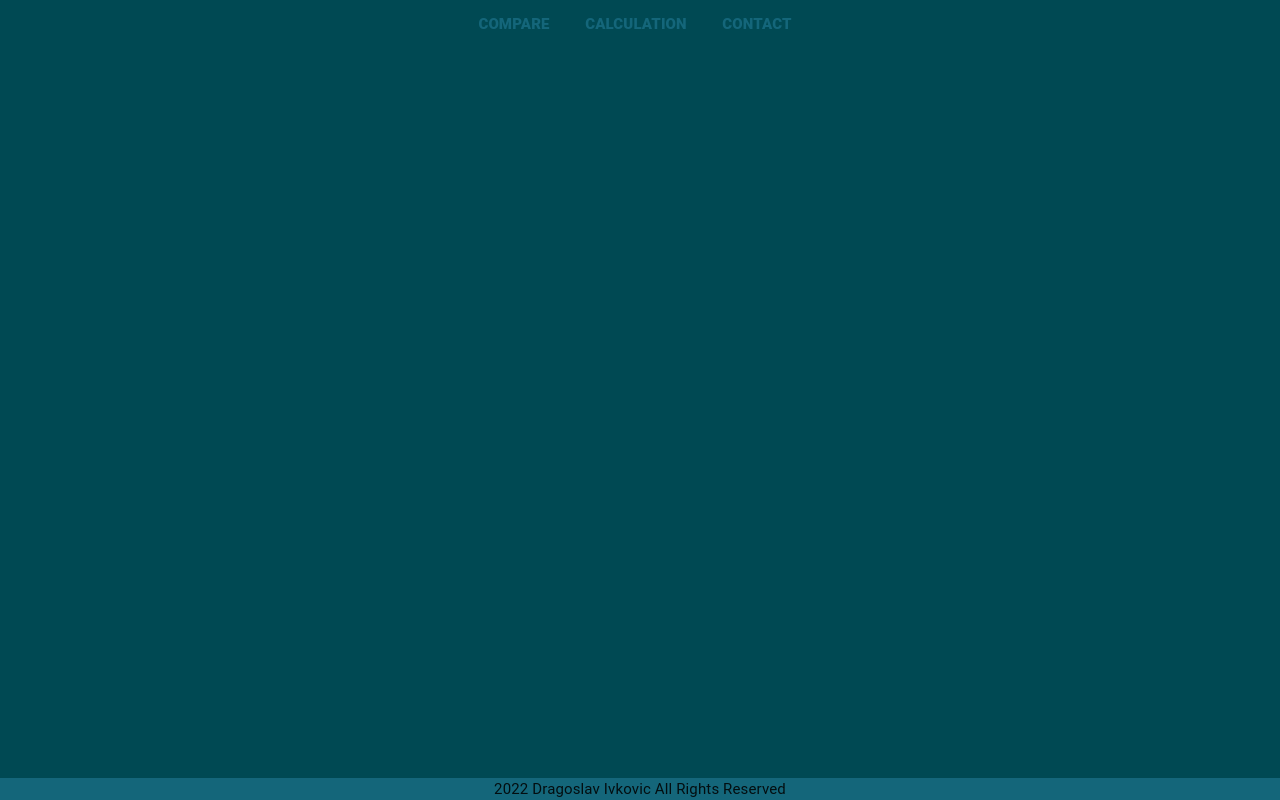
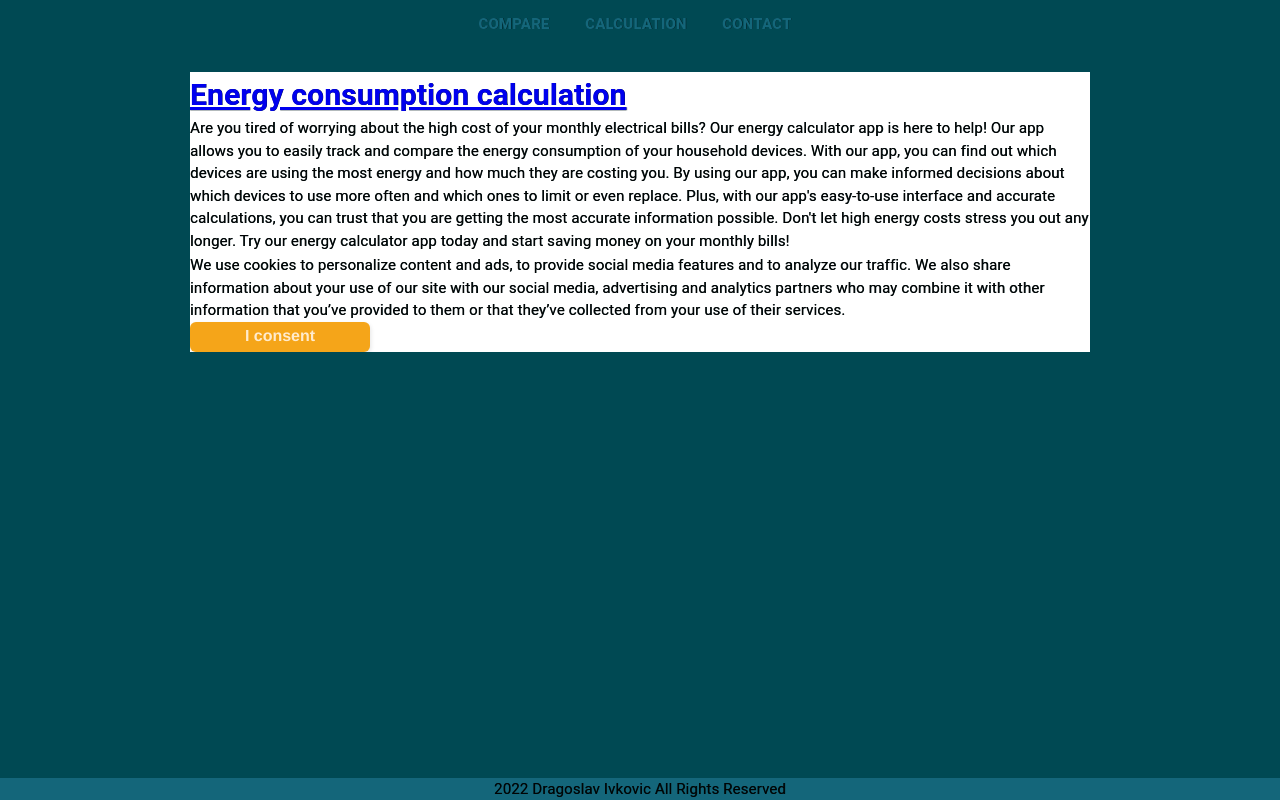
Before and after one commit to dragoslavIvkovic/energy-saving, a Next.js app: page / in a window 1280 px wide. Built offline with nearby package versions, Linux system fonts and the light colour scheme.

Commit message:
fix: styling

```diff
--- /dev/null
+++ b/components/GDPRConsent/GDPRConsent.js
@@ -0,0 +1,29 @@
+import React, { useState } from "react";
+
+const GDPRConsent = () => {
+  const [isConsentGiven, setIsConsentGiven] = useState(false);
+
+  const handleConsent = () => {
+    setIsConsentGiven(true);
+  };
+
+  if (!isConsentGiven) {
+    return (
+      <div>
+        <p>
+          We use cookies to personalize content and ads, to provide social media
+          features and to analyze our traffic. We also share information about
+          your use of our site with our social media, advertising and analytics
+          partners who may combine it with other information that you’ve
+          provided to them or that they’ve collected from your use of their
+          services.
+        </p>
+        <button onClick={handleConsent}>I consent</button>
+      </div>
+    );
+  } else {
+    return null;
+  }
+};
+
+export default GDPRConsent;
--- a/pages/Calc/TableData.jsx
+++ b/pages/Calc/TableData.jsx
@@ -1,7 +1,5 @@
 import React  from "react";
-
 import * as XLSX from "xlsx";
-
 import { useSelector, useDispatch } from "react-redux";
 import { removeList } from "../../store/slice/calcSlice";
 import { MdDelete } from "react-icons/md";
--- a/pages/Calc/index.jsx
+++ b/pages/Calc/index.jsx
@@ -4,7 +4,6 @@ import { v4 as uuidv4 } from "uuid";
 import { addList } from "../../store/slice/calcSlice";
 import TableData from "./TableData";
 import styles from "../../styles/Elements.module.css";
-import { MdDoubleArrow } from "react-icons/md";
 import ArrowIcon from "../../components/ArrowIcon";
 
 export default function Index() {
--- a/pages/compare/index.jsx
+++ b/pages/compare/index.jsx
@@ -4,12 +4,10 @@ import { v4 as uuidv4 } from "uuid";
 import { addListCompare } from "../../store/slice/compareSlice";
 import Chart from "./Chart";
 import styles from "../../styles/Elements.module.css";
-import { MdDoubleArrow } from "react-icons/md";
 import ArrowIcon from "../../components/ArrowIcon";
 
 export default function Compare() {
-  const [hourValue, setHoursValue] = useState();
-  const [daysPerMonthValue, setDaysPerMonthValue] = useState();
+
   const dispatch = useDispatch();
   const devicePriceRef = useRef(null);
   const energyPriceRef = useRef(null);
--- a/pages/index.js
+++ b/pages/index.js
@@ -1,76 +1,43 @@
-
-import { useRouter } from "next/router";
 import Head from "next/head";
-import Calc from './Calc/index.jsx'
-
 import styles from "../styles/Elements.module.css";
-
+import GDPRConsent from "../components/GDPRConsent/GDPRConsent.js";
 
 const Home = () => {
-
   return (
     <div className={styles.container}>
       <Head>
-        <title>Create Next App</title>
-        <meta name="description" content="Generated by create next app" />
+        <title>Energy consumption calculation</title>
+        <meta name="description" content="Energy consumption calculation" />
         <link rel="icon" href="/favicon.ico" />
       </Head>
       {/* <Calculation/> */}
 
       <main className={styles.main}>
-
-        {/* <h1 className={styles.title}>
-          Welcome to <a href="https://nextjs.org">Next.js!</a>
+        <h1 className={styles.title}>
+          <a className={styles.link} href="https://nextjs.org">
+            Energy consumption calculation
+          </a>
         </h1>
 
         <p className={styles.description}>
-          Get started by editing{' '}
-          <code className={styles.code}>pages/index.tsx</code>
+          Are you tired of worrying about the high cost of your monthly
+          electrical bills? Our energy calculator app is here to help! Our app
+          allows you to easily track and compare the energy consumption of your
+          household devices. With our app, you can find out which devices are
+          using the most energy and how much they are costing you. By using our
+          app, you can make informed decisions about which devices to use more
+          often and which ones to limit or even replace. Plus, with our app's
+          easy-to-use interface and accurate calculations, you can trust that
+          you are getting the most accurate information possible. Don't let high
+          energy costs stress you out any longer. Try our energy calculator app
+          today and start saving money on your monthly bills!
+          <code className={styles.code}></code>
         </p>
 
         <div className={styles.grid}>
-          <a href="https://nextjs.org/docs" className={styles.card}>
-            <h2>Documentation &rarr;</h2>
-            <p>Find in-depth information about Next.js features and API.</p>
-          </a>
-
-          <a href="https://nextjs.org/learn" className={styles.card}>
-            <h2>Learn &rarr;</h2>
-            <p>Learn about Next.js in an interactive course with quizzes!</p>
-          </a>
-
-          <a
-            href="https://github.com/vercel/next.js/tree/canary/examples"
-            className={styles.card}
-          >
-            <h2>Examples &rarr;</h2>
-            <p>Discover and deploy boilerplate example Next.js projects.</p>
-          </a>
-
-          <a
-            href="https://vercel.com/new?utm_source=create-next-app&utm_medium=default-template&utm_campaign=create-next-app"
-            className={styles.card}
-          >
-            <h2>Deploy &rarr;</h2>
-            <p>
-              Instantly deploy your Next.js site to a public URL with Vercel.
-            </p>
-          </a>
-        </div> */}
+          <GDPRConsent />
+        </div>
       </main>
-
-      {/* <footer className={styles.footer}>
-        <a
-          href="https://vercel.com?utm_source=create-next-app&utm_medium=default-template&utm_campaign=create-next-app"
-          target="_blank"
-          rel="noopener noreferrer"
-        >
-          Powered by{' '}
-          <span className={styles.logo}>
-            <Image src="/vercel.svg" alt="Vercel Logo" width={72} height={16} />
-          </span>
-        </a>
-      </footer>   */}
     </div>
   );
 };
--- a/styles/globals.css
+++ b/styles/globals.css
@@ -9,7 +9,7 @@
   --disabled-color: #3c6671;
   --annotations-color: #f5a519;
   --active-color: #05b7fb;
-  --text-shadow: 0.5px 0.5px 0.5px #021b1e;
+  --text-shadow: 0.3px 0.3px 0.3px #021b1e;
 }
 
 * {
@@ -30,6 +30,7 @@ body {
   align-items: center;
   justify-content: center;
   font-family: "Lato", sans-serif;
+  text-shadow: var(--text-shadow);
 }
 
 table {
@@ -63,7 +64,6 @@ input {
   font-size: 0.9rem;
   text-align: center;
   font-weight: 700;
-
 }
 
 input:first-child {
@@ -127,10 +127,11 @@ button:hover {
   text-align: center;
 }
 
-label{
-  color:var(--bg2-color) ;
+label {
+  color: var(--bg2-color);
   font-size: 1rem;
   font-weight: 900;
-  text-shadow: var(--text-shadow);
-  margin: 10px ;
+  margin: 10px;
 }
+
+/* navbar */
--- a/styles/index.jsx
+++ b/styles/index.jsx
@@ -3,7 +3,7 @@ import { useDispatch } from "react-redux";
 import { v4 as uuidv4 } from "uuid";
 import { addList } from "../../store/slice/calcSlice";
 import TableData from "./TableData";
-import styles from "../../styles/Elements.module.css";
+import styles from "../../styles/globals.css";
 import { MdDoubleArrow } from "react-icons/md";
 
 export default function Index() {
```
Also changed, not shown: pages/Contact/index.js (+4 -13 lines), styles/Navbar.js (deleted, +0 -14 lines), styles/TableData.jsx (deleted, +0 -71 lines).
